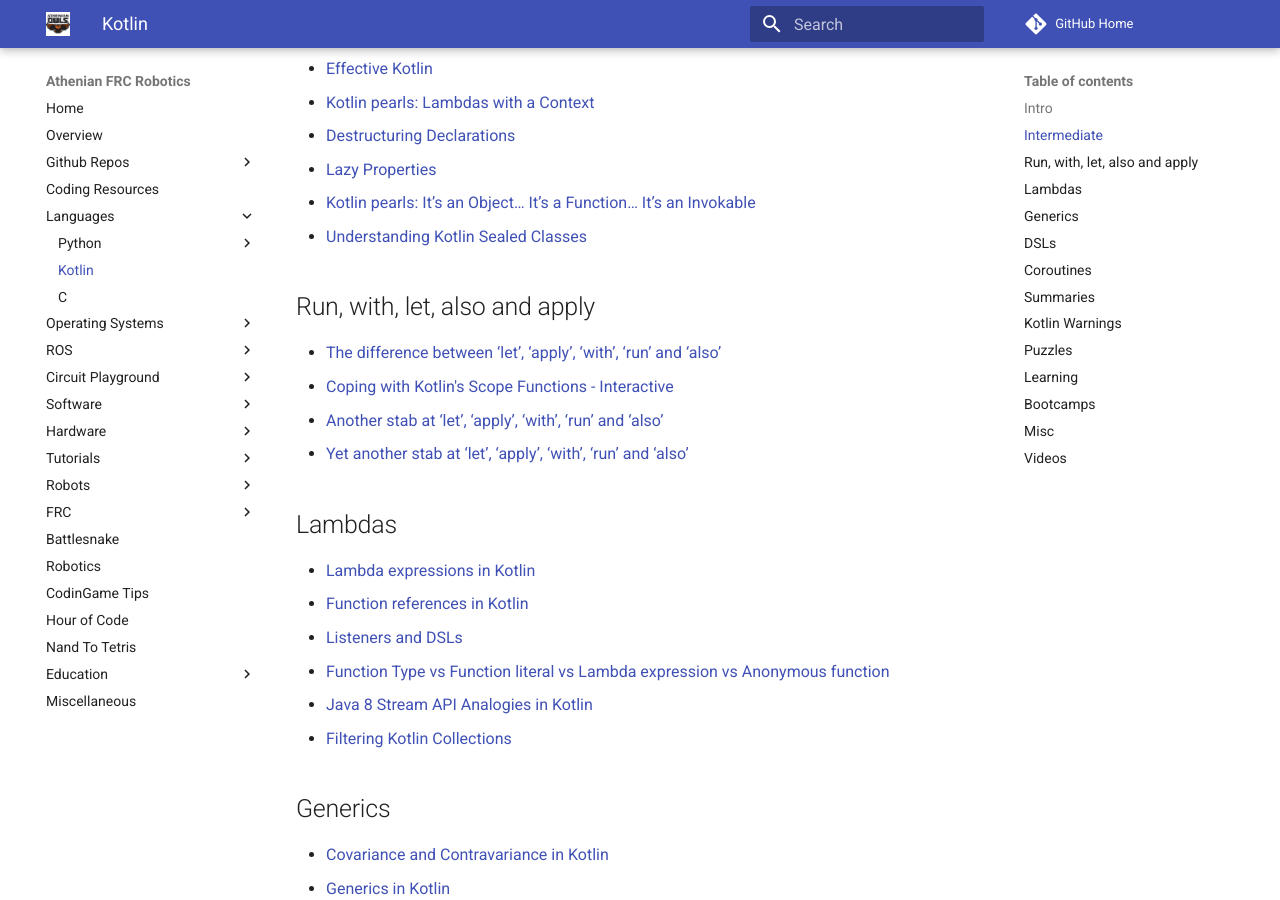
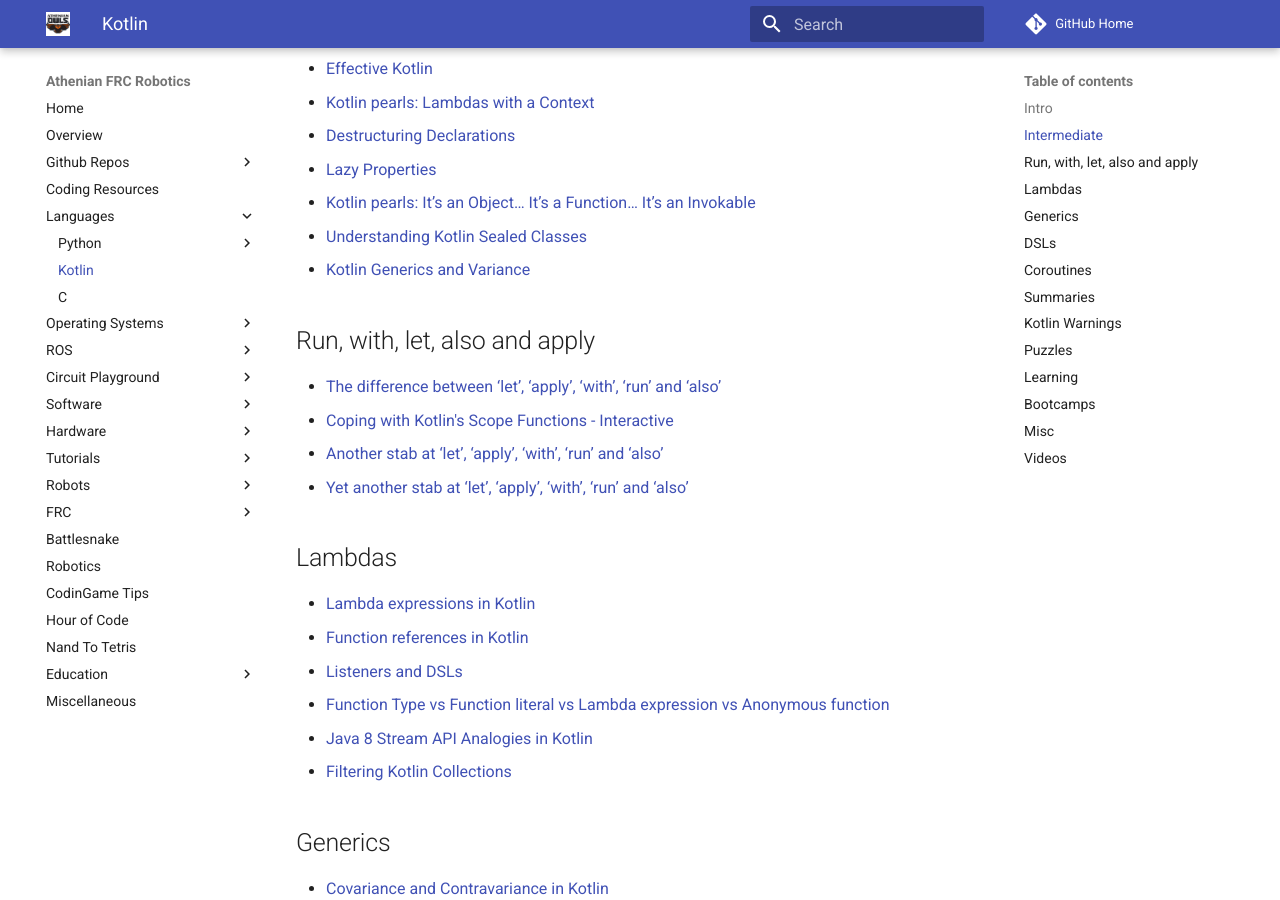
Before and after one commit to athenian-robotics/athenian-robotics-mkdocs, an MkDocs documentation site: the page built from docs/kotlin.md, in a window 1280 px wide and 900 px high, scrolled down 2878 px. Built offline with MkDocs 1.6.1 and Material for MkDocs 9.7.7, drawn with Linux system fonts in a browser that asks for light colours; comment, search, counter and statistics services are not loaded.

Commit message:
Update docs

```diff
--- a/docs/kotlin.md
+++ b/docs/kotlin.md
@@ -87,6 +87,7 @@
 * [Lazy Properties](https://www.kotlindevelopment.com/lazy-property/)
 * [Kotlin pearls: It’s an Object… It’s a Function… It’s an Invokable](https://proandroiddev.com/kotlin-pearls-3-its-an-object-it-s-a-function-it-s-an-invokable-bc4bfed2e63f)
 * [Understanding Kotlin Sealed Classes](https://proandroiddev.com/understanding-kotlin-sealed-classes-65c0adad7015)
+* [Kotlin Generics and Variance](https://kotlinexpertise.com/kotlin-generics-and-variance-vs-java/)
 
 ## Run, with, let, also and apply
 * [The difference between ‘let’, ‘apply’, ‘with’, ‘run’ and ‘also’](https://medium.com/@tpolansk/the-difference-between-kotlins-functions-let-apply-with-run-and-else-ca51a4c696b8)
```
